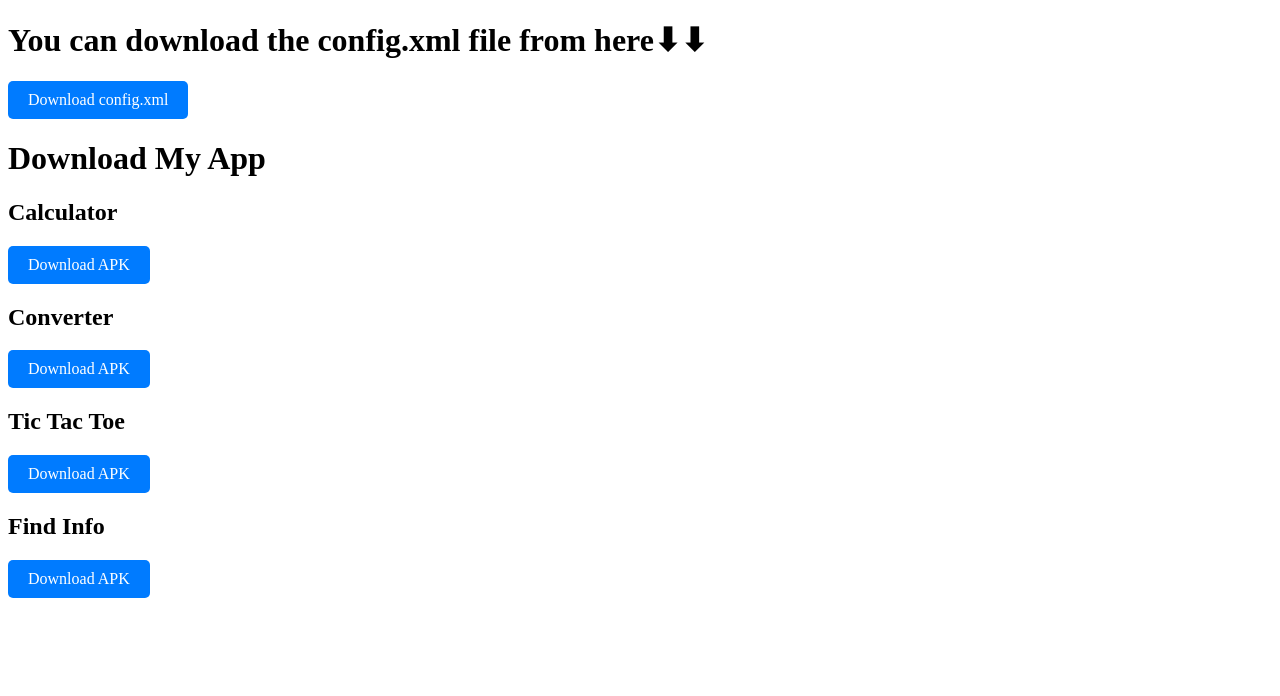
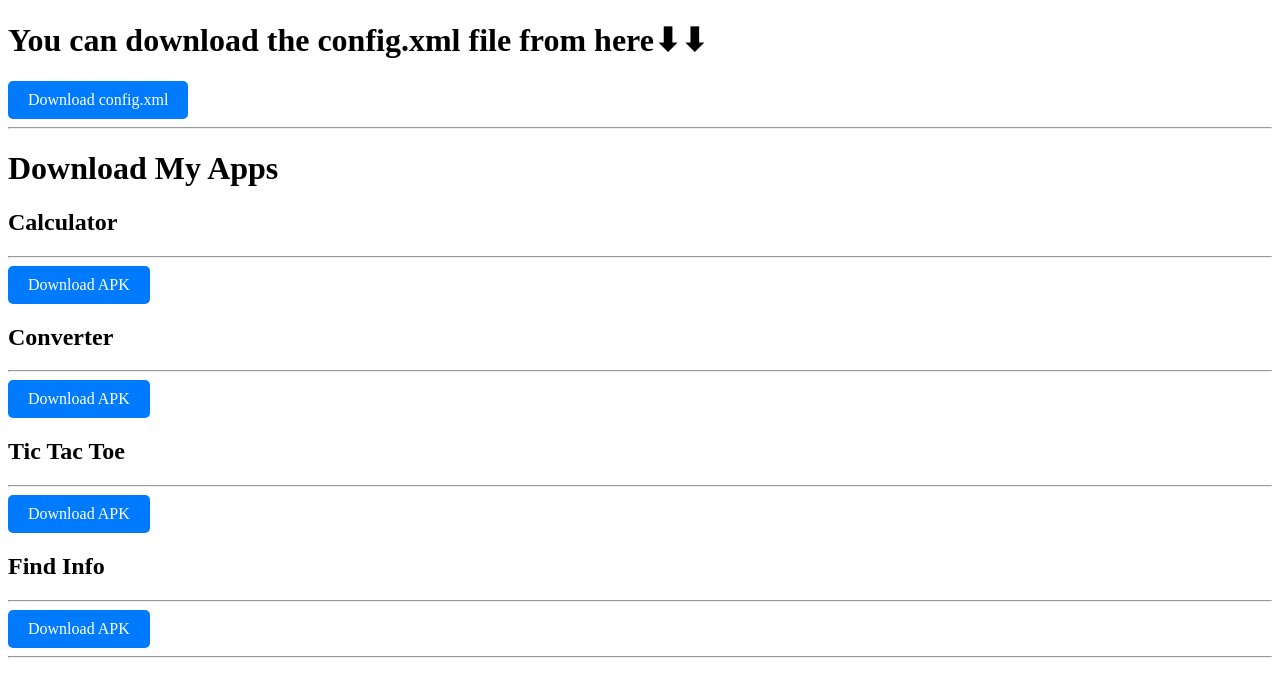
Before and after one commit to everythingfreee/MyApps, a plain HTML site: page index.html in a window 1280 px wide. Drawn offline with Linux system fonts and the light colour scheme.

Commit message:
index.html

```diff
--- a/index.html
+++ b/index.html
@@ -24,16 +24,16 @@
 </head>
 <body>
     <h1>You can download the config.xml file from here⬇⬇</h1>
-    <a href="HTML_to_APP converter_guide.txt" class="download-button" download>Download config.xml</a>
-    <h1>Download My App</h1>
-    <h2>Calculator</h2>
+    <a href="HTML_to_APP converter_guide.txt" class="download-button" download>Download config.xml</a><hr>
+    <h1>Download My Apps</h1>
+    <h2>Calculator</h2><hr>
     <a href="Adcance Calculator.debug.v1.0.0.apk" class="download-button" download>Download APK</a>
-    <h2>Converter</h2>
+    <h2>Converter</h2><hr>
     <a href="convert.apk" class="download-button" download>Download APK</a>
-    <h2>Tic Tac Toe</h2>
+    <h2>Tic Tac Toe</h2><hr>
     <a href="tictactoe.apk" class="download-button" download>Download APK</a>
-    <h2>Find Info</h2>
+    <h2>Find Info</h2><hr>
     <a href="info.apk" class="download-button" download>Download APK</a>
-
+<hr>
 </body>
 </html>
```
